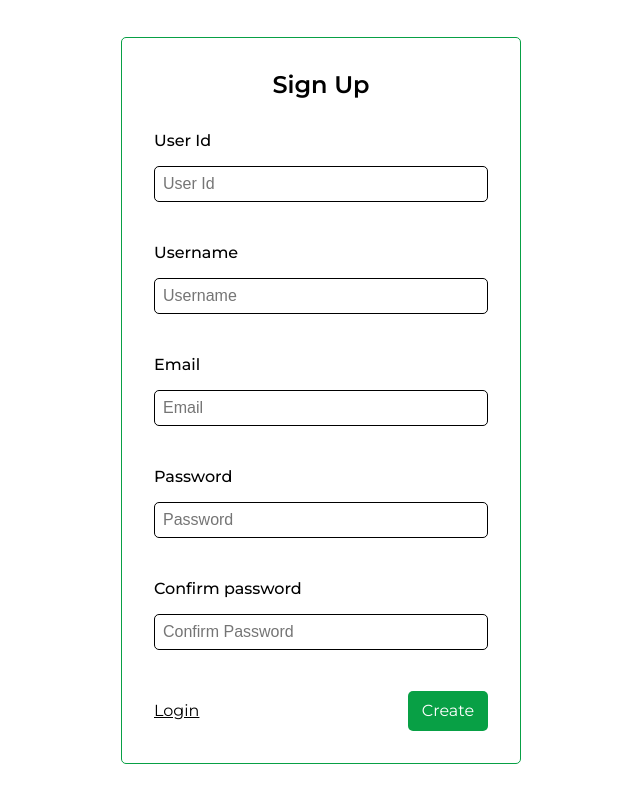
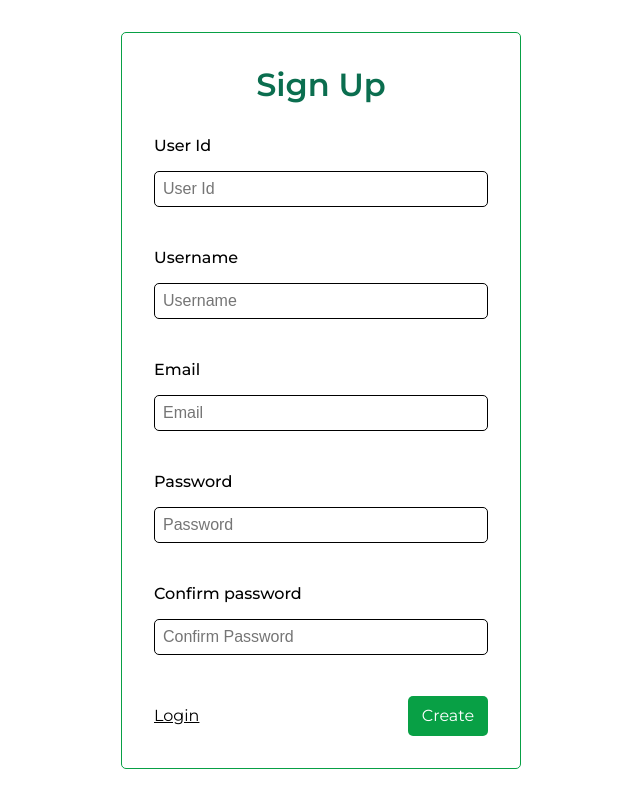
Before and after one commit to rikjnthn/tahcu-frontend, a Next.js app: page /sign-up in a window 1280 px wide. Shown: the whole page, without its empty margins (319-959 px from the left). Built offline with nearby package versions, Linux system fonts and the light colour scheme.

Commit message:
refactor

```diff
--- a/app/(landing_page)/login/page.tsx
+++ b/app/(landing_page)/login/page.tsx
@@ -6,7 +6,7 @@
 import axios, { isAxiosError } from "axios";
 import { useForm } from "react-hook-form";
 
-import style from "@/style/login.module.scss";
+import style from "@/style/auth.module.scss";
 import Input from "@/components/input";
 import SubmitButton from "@/components/submit-button";
 
@@ -56,7 +56,7 @@
   };
 
   return (
-    <div className={`${style.login} h-full-dvh`}>
+    <div className={`${style.auth} h-full-dvh`}>
       <form onSubmit={handleSubmit(onSubmit)}>
         <header>
           <span>Login</span>
@@ -109,7 +109,7 @@
         />
 
         {loginError && (
-          <em className={style.login_error}>
+          <em className={style.auth_error}>
             Failed to login. User id or password is wrong
           </em>
         )}
--- a/app/(landing_page)/sign-up/page.tsx
+++ b/app/(landing_page)/sign-up/page.tsx
@@ -6,7 +6,7 @@
 import axios, { isAxiosError } from "axios";
 import { useForm } from "react-hook-form";
 
-import style from "@/style/sign-up.module.scss";
+import style from "@/style/auth.module.scss";
 import SubmitButton from "@/components/submit-button";
 import Input from "@/components/input";
 
@@ -68,7 +68,7 @@
   };
 
   return (
-    <div className={`${style.sign_up} h-full-dvh`}>
+    <div className={`${style.auth} h-full-dvh`}>
       <form onSubmit={handleSubmit(onSubmit)}>
         <header>
           <span>Sign Up</span>
@@ -170,7 +170,7 @@
         />
 
         {signupError && (
-          <em className={style.sign_up_error}>Failed to create account</em>
+          <em className={style.auth_error}>Failed to create account</em>
         )}
 
         <footer>
--- a/components/chat-header/index.tsx
+++ b/components/chat-header/index.tsx
@@ -23,7 +23,7 @@
     e.stopPropagation();
     setIsRouteChangeComplete(false);
 
-    //To wait the transition and change the route
+    //To wait the transition and then change the route
     let done = false;
 
     const id = setTimeout(() => {
--- a/style/login.module.scss
+++ b/style/auth.module.scss
@@ -1,4 +1,4 @@
-.login {
+.auth {
   display: flex;
   justify-content: center;
   align-items: center;
@@ -34,6 +34,6 @@
   }
 }
 
-.login_error {
+.auth_error {
   color: #ff0000;
 }
--- a/style/sign-up.module.scss
+++ /dev/null
@@ -1,38 +0,0 @@
-.sign_up {
-  display: flex;
-  justify-content: center;
-  align-items: center;
-
-  & > form {
-    display: flex;
-    flex-direction: column;
-    gap: 2rem;
-    width: min(25rem, 80%);
-    padding: 2rem;
-    border: 1px solid var(--primary);
-    border-radius: 5px;
-
-    & > header {
-      margin-inline: auto;
-
-      & > span {
-        font-size: 1.5rem;
-        font-weight: 600;
-      }
-    }
-
-    & > footer {
-      display: flex;
-      justify-content: space-between;
-      align-items: center;
-
-      & > a {
-        color: #000;
-      }
-    }
-  }
-}
-
-.sign_up_error {
-  color: #ff0000;
-}
```
